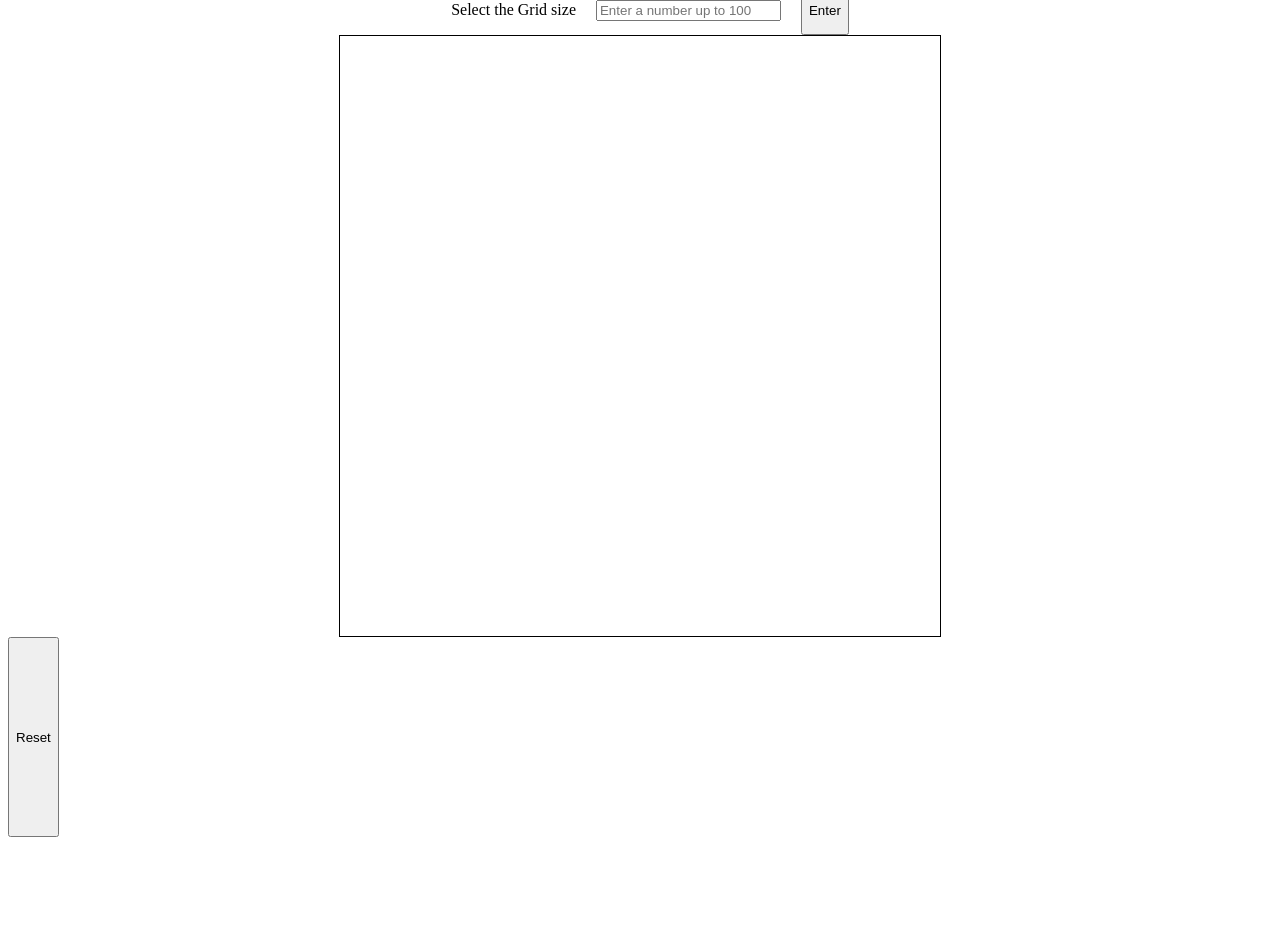
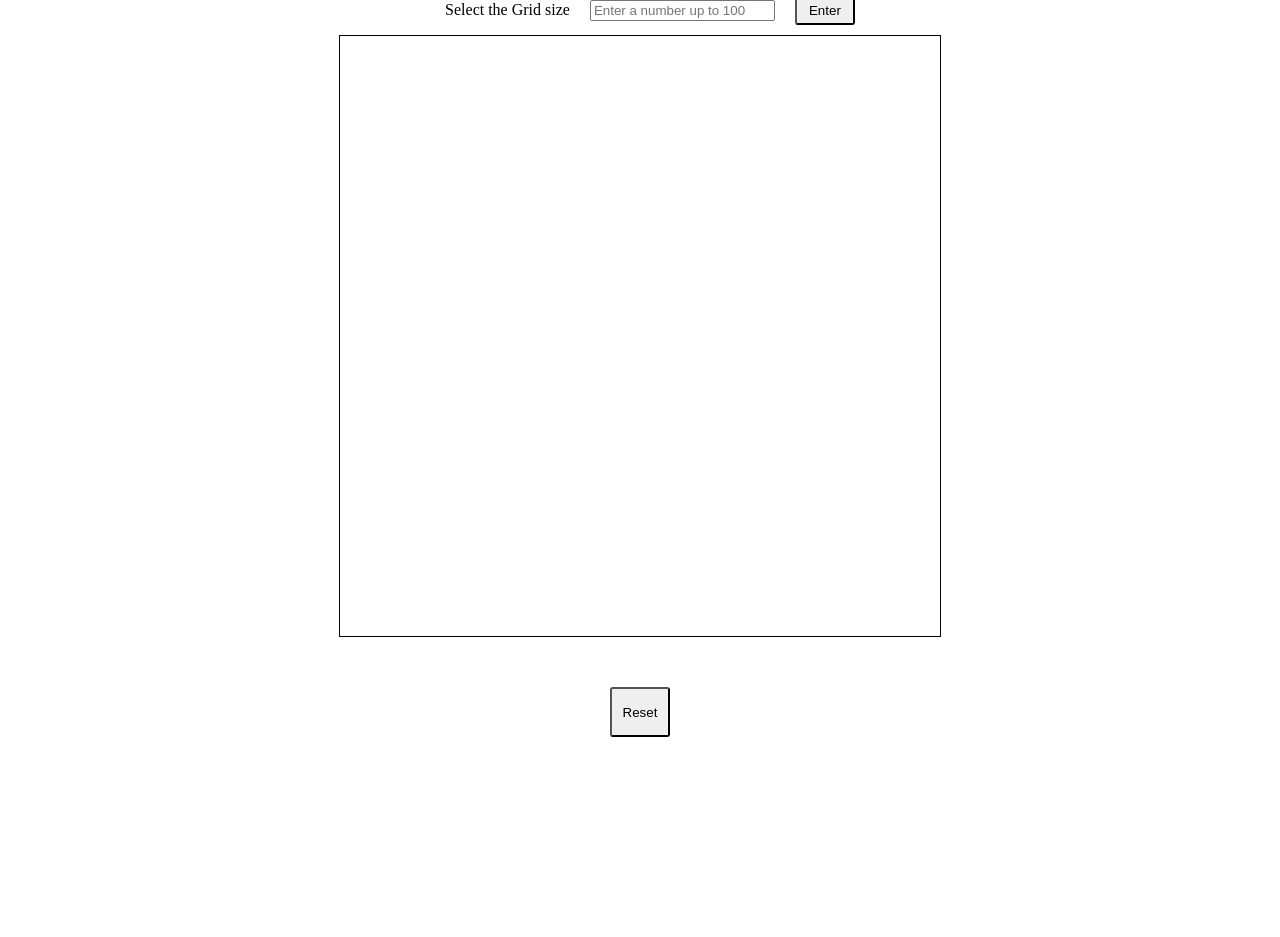
Before and after one commit to Jsravelo/etch-a-sketch, a plain HTML site: page index.html in a window 1280 px wide. Shown: the part 81-1018 px from the top of the page. Before the commit the page ends 926 px from the top, so only its background shows below. Drawn offline with Linux system fonts and the light colour scheme.

Commit message:
Adjust elements positioning

```diff
--- a/style.css
+++ b/style.css
@@ -30,7 +30,11 @@
 
 .footer {
     height: 200px;
+    margin: 50px;
     display: flex;
+    justify-content: center;
+    align-content: center;
+    flex-direction: row;
 }
 
 .header {
@@ -50,3 +54,16 @@ label {
     align-self: center;
     margin-right: 20px;
 }
+
+.reset {
+    height: 50px;
+    width: 60px;
+    border-radius: 3px;
+}
+
+.enter {
+    height: 30px;
+    width: 60px;
+    border-radius: 3px;
+    align-self: center;
+}
```
